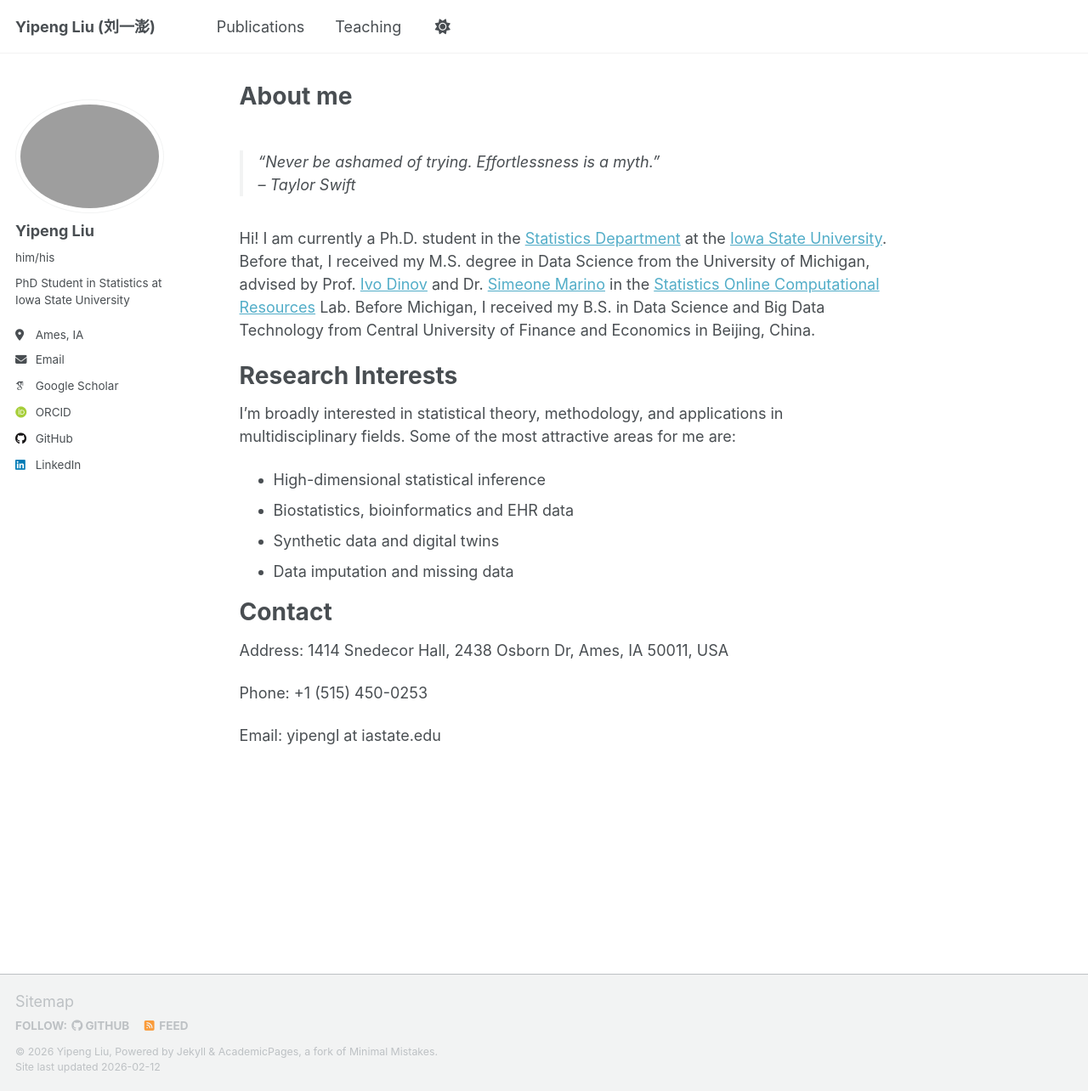
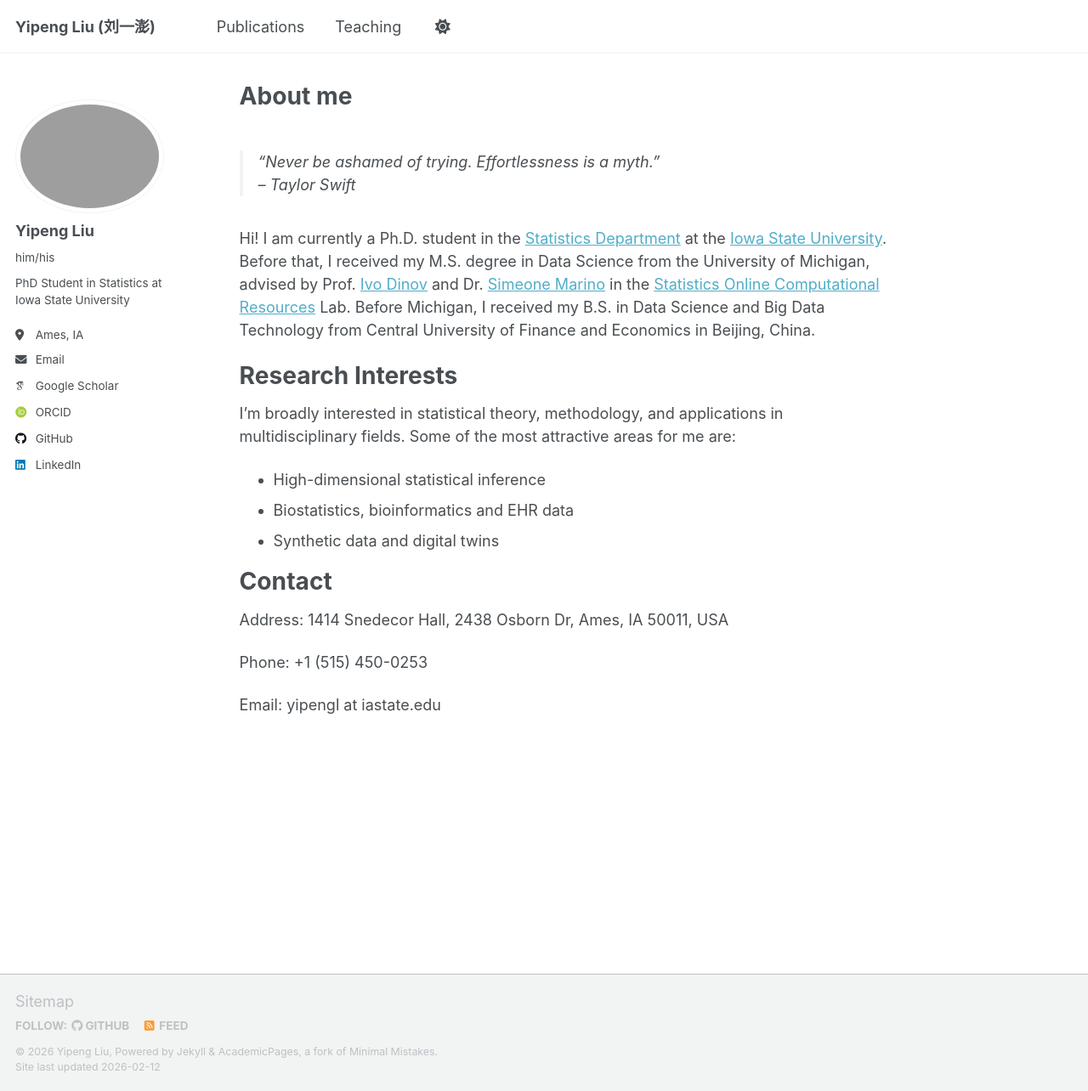
Before and after one commit to efraimlyp/efraimlyp.github.io, a Jekyll site: the page built from _pages/about.md, in a window 1280 px wide and 1284 px high. Shown: the whole window at 85% size. Built offline with Jekyll 4.4.1, drawn with Linux system fonts in a browser that asks for light colours; some web fonts are replaced; a script that is not in the unit is left out.

Commit message:
Remove item from about page list
Removed 'Data imputation and missing data' from the list.

```diff
--- a/_pages/about.md
+++ b/_pages/about.md
@@ -20,7 +20,6 @@ I'm broadly interested in statistical theory, methodology, and applications in m
 - High-dimensional statistical inference
 - Biostatistics, bioinformatics and EHR data
 - Synthetic data and digital twins
-- Data imputation and missing data
 
 Contact
 ======
```
